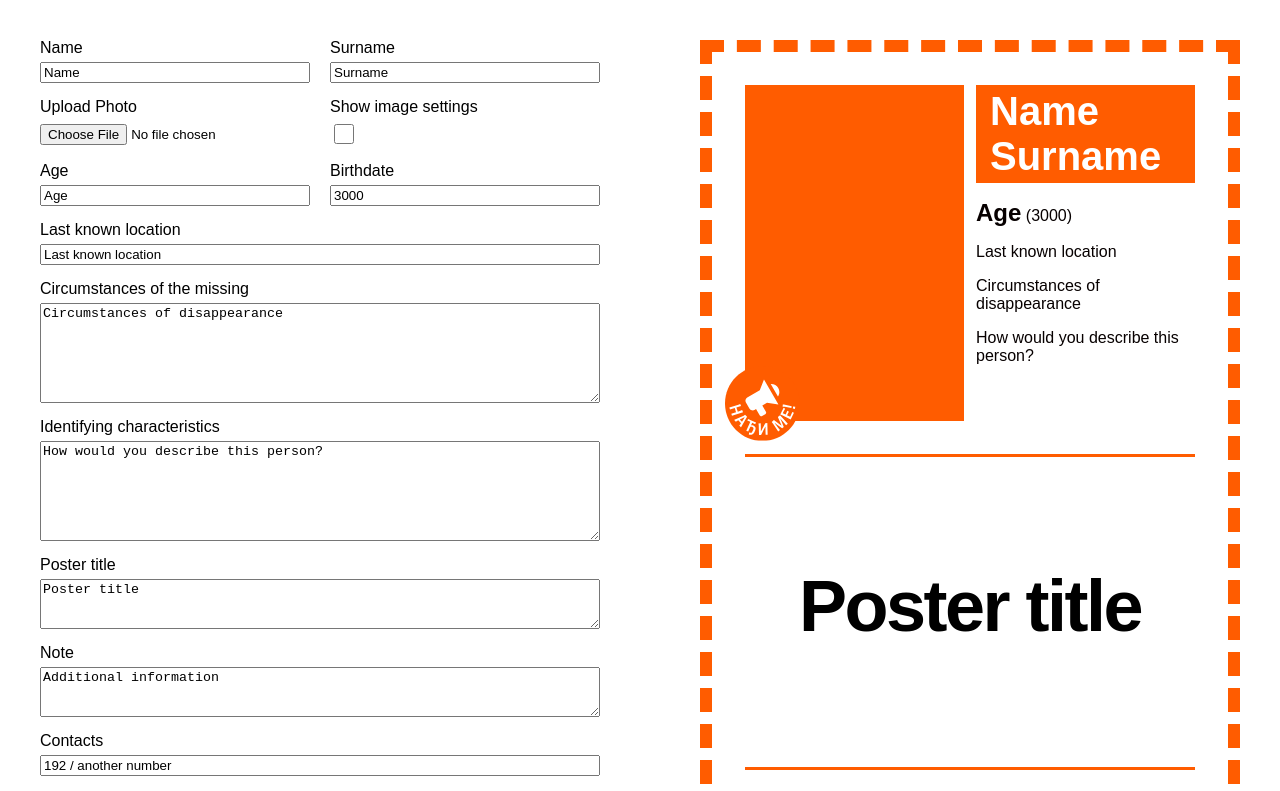
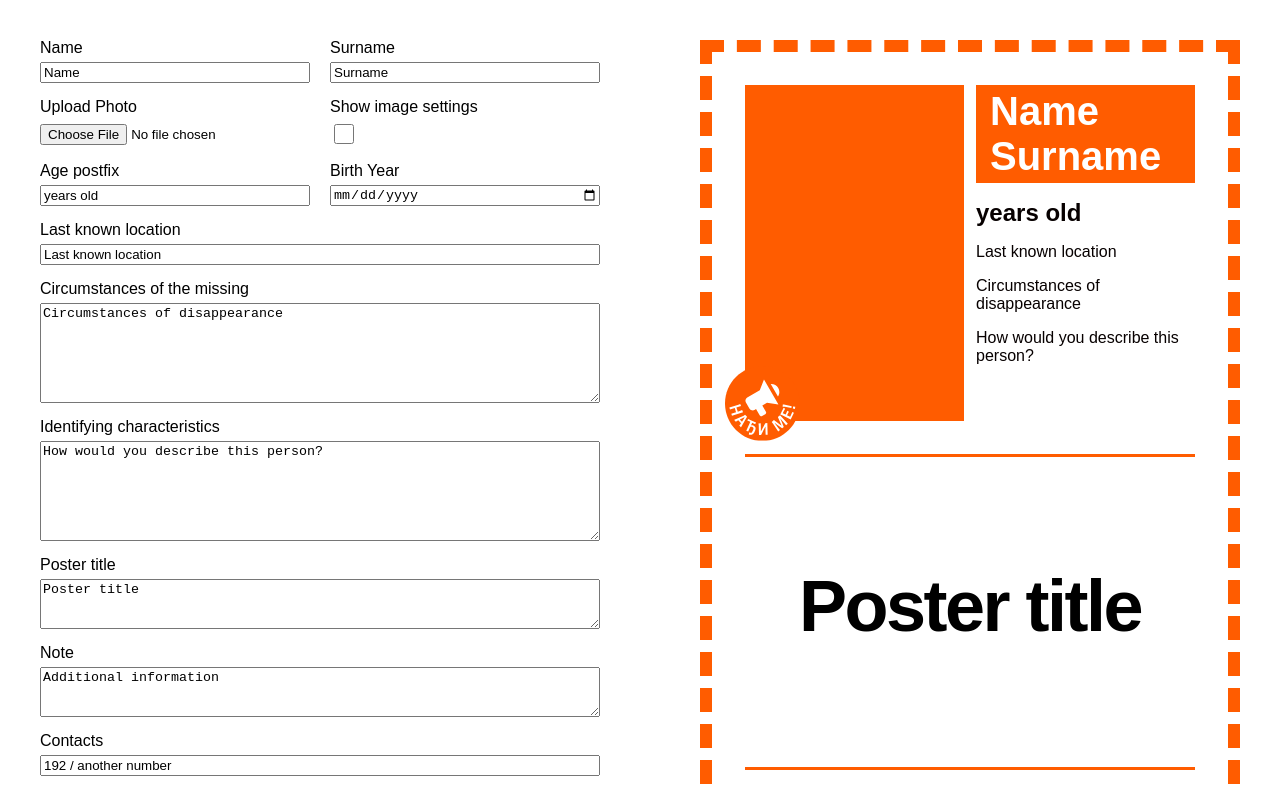
Before and after one commit to dontshoot11/people-search-posters, a SvelteKit app: page / in a window 1280 px wide. Shown: the top 791 px of the page. Built offline with nearby package versions, Linux system fonts and the light colour scheme.

Commit message:
interface update

```diff
--- a/src/pageComponents/posterGenerator/components/Poster/Poster.svelte
+++ b/src/pageComponents/posterGenerator/components/Poster/Poster.svelte
@@ -11,6 +11,7 @@
     surname,
     format,
     age,
+    agePostfix,
     birthdate,
     location,
     circumstances,
@@ -21,6 +22,7 @@
     photoScale,
     photoPositionY,
     photoPositionX,
+    showImageLabel,
   } = get(formData);
 
   formData.subscribe((data) => {
@@ -28,6 +30,7 @@
     name = data.name;
     surname = data.surname;
     age = data.age;
+    agePostfix = data.agePostfix;
     birthdate = data.birthdate;
     identifyingFeatures = data.identifyingFeatures;
     format = data.format;
@@ -39,6 +42,7 @@
     photoScale = data.photoScale;
     photoPositionY = data.photoPositionY;
     photoPositionX = data.photoPositionX;
+    showImageLabel = data.showImageLabel;
   });
 
   $: formData.subscribe(() => {
@@ -53,7 +57,7 @@
 >
   <div class={styles.infoBlock}>
     <div
-      class={styles.photoWrap}
+      class={`${styles.photoWrap} ${showImageLabel && styles.imageLabel}`}
       style="background-image: url({file}); background-position: {photoPositionX}% {photoPositionY}%; background-size: {photoScale}%; "
     ></div>
     <div class={styles.infoBlockTextContent}>
@@ -63,9 +67,16 @@
         >
       </div>
       <div class={styles.ageBlock} data-container="text-container">
-        <span class={styles.age} data-block="text-block">{age}</span>
+        <div class={styles.ageWrap}>
+          {#if age}
+            <span class={styles.age} data-block="text-block">{age}</span>
+          {/if}
+          <span class={styles.age} data-block="text-block">{agePostfix}</span>
+        </div>
         <span class={styles.birthdate} data-block="text-block">
-          ({birthdate})
+          {#if birthdate}
+            ({birthdate})
+          {/if}
         </span>
       </div>
       <div
--- a/src/pageComponents/posterGenerator/components/Poster/style.module.css
+++ b/src/pageComponents/posterGenerator/components/Poster/style.module.css
@@ -15,6 +15,7 @@
   position: relative;
   background-repeat: no-repeat;
   background-color: var(--accent-color);
+  &.imageLabel {
     &:before {
       content: "";
       position: absolute;
@@ -25,6 +26,7 @@
       flex-shrink: 0;
       bottom: -20rem;
       left: -20rem;
+    }
   }
 }
 
@@ -59,6 +61,9 @@
 .ageBlock {
   color: var(--font-secondary);
   margin-top: 1em;
+  display: flex;
+  align-items: center;
+  gap: 0.5em;
 }
 
 .age {
@@ -70,6 +75,8 @@
 .birthdate {
   font-size: 16rem;
   line-height: normal;
+  height: 1em;
+  min-width: 3em;
 }
 
 .circumstancesBlock {
--- a/src/pageComponents/posterGenerator/components/formComponent/FormComponent.svelte
+++ b/src/pageComponents/posterGenerator/components/formComponent/FormComponent.svelte
@@ -10,8 +10,7 @@
 
   let {
     title,
-    age,
-    birthdate,
+    agePostfix,
     location,
     circumstances,
     note,
@@ -20,12 +19,17 @@
     format,
     name,
     surname,
+    showImageLabel,
     photoScale,
     photoPositionX,
     photoPositionY,
   } = get(formData);
 
   let showImageSettings = false;
+
+  const currentYear = new Date().getFullYear();
+  const currentMonth = new Date().getMonth();
+  const currentDay = new Date().getDate();
 
   function updateField<K extends keyof TFormData>(
     field: K,
@@ -37,6 +41,24 @@
     }));
   }
 
+  function handleDateChange(event: Event) {
+    const target = event.target as HTMLInputElement;
+    if (target.value) {
+      const selectedDate = new Date(target.value);
+      updateField("birthdate", selectedDate.getFullYear());
+      let calculatedAge = currentYear - selectedDate.getFullYear();
+      if (
+        selectedDate.getMonth() > currentMonth ||
+        (selectedDate.getMonth() === currentMonth &&
+          selectedDate.getDate() > currentDay)
+      ) {
+        calculatedAge--;
+      }
+
+      updateField("age", calculatedAge);
+    }
+  }
+
   function handleInput(event: Event, field: keyof TFormData) {
     const target = event.target as HTMLInputElement;
     updateField(field, target.value);
@@ -45,6 +67,11 @@
   function handleSelect(event: Event) {
     const target = event.target as HTMLSelectElement;
     updateField("format", target.value as TFormData["format"]);
+  }
+
+  function handleCheckboxChange(event: Event) {
+    const target = event.target as HTMLInputElement;
+    updateField("showImageLabel", target.checked);
   }
 
   function handleFileUpload(event: Event) {
@@ -139,28 +166,36 @@
             on:input={(e) => handleInput(e, "photoPositionY")}
           />
         </label>
+        <label class={styles.label}>
+          Show image label
+          <input
+            class={styles.checkbox}
+            type="checkbox"
+            on:change={(e) => handleCheckboxChange(e)}
+            bind:checked={showImageLabel}
+          />
+        </label>
       </div>
     {/if}
   </div>
   <div class={styles.formGrid}>
     <label class={styles.label}>
-      Age
+      Age postfix
       <input
         type="text"
-        bind:value={age}
-        on:input={(e) => handleInput(e, "age")}
-        required
-        placeholder="Name"
+        bind:value={agePostfix}
+        on:input={(e) => handleInput(e, "agePostfix")}
+        placeholder="Enter age postfix"
       />
     </label>
     <label class={styles.label}>
-      Birthdate
+      Birth Year
       <input
-        type="text"
-        bind:value={birthdate}
-        on:input={(e) => handleInput(e, "birthdate")}
-        required
-        placeholder="Birthdate"
+        class={styles.datePicker}
+        type="date"
+        max={`${currentYear}-12-31`}
+        on:change={handleDateChange}
+        placeholder="Select birth date"
       />
     </label>
   </div>
--- a/src/pageComponents/posterGenerator/components/formComponent/style.module.css
+++ b/src/pageComponents/posterGenerator/components/formComponent/style.module.css
@@ -12,6 +12,10 @@
 .checkbox {
   width: 20rem;
   height: 20rem;
+  cursor: pointer;
+}
+
+.datePicker {
   cursor: pointer;
 }
 
@@ -48,15 +52,21 @@
 }
 
 .imageSettings {
+  z-index: 999;
   padding: 20rem;
   width: 200rem;
   background-color: var(--bg-color);
   border-radius: 16px;
-  position: fixed;
+  position: absolute;
   right: 20rem;
   bottom: 20rem;
   border: 1px solid var(--accent-color);
-  input {
+  @media (min-width: 960px) {
+    top: 20rem;
+    right: 20rem;
+    bottom: unset;
+  }
+  input:not(.checkbox) {
     width: 100%;
   }
 }
--- a/src/pageComponents/posterGenerator/style.module.css
+++ b/src/pageComponents/posterGenerator/style.module.css
@@ -6,6 +6,7 @@
   max-width: 1240rem;
   margin: 0 auto;
   gap: 20rem;
+  position: relative;
   @media (min-width: 960px) {
     flex-direction: row;
     justify-content: space-between;
--- a/src/stores/formStore.ts
+++ b/src/stores/formStore.ts
@@ -5,14 +5,16 @@ export const formData = writable<TFormData>({
   title: "Poster title",
   name: "Name",
   surname: "Surname",
-  age: "Age",
-  birthdate: 3000,
+  age: null,
+  agePostfix: "years old",
+  birthdate: null,
   location: "Last known location",
   circumstances: "Circumstances of disappearance",
   identifyingFeatures: "How would you describe this person?",
   note: "Additional information",
   format: "igstory",
   file: "",
+  showImageLabel: true,
   photoScale: 100,
   photoPositionX: 50,
   photoPositionY: 50,
--- a/src/types/types.ts
+++ b/src/types/types.ts
@@ -4,8 +4,9 @@ export type TFormData = {
   title: string;
   name: string;
   surname: string;
-  age: string;
-  birthdate: number;
+  age: number | null;
+  agePostfix: string;
+  birthdate: number | null;
   location: string;
   circumstances: string;
   identifyingFeatures: string;
@@ -13,6 +14,7 @@ export type TFormData = {
   file: string;
   contacts: string;
   photoScale: number;
+  showImageLabel: boolean;
   photoPositionX: number;
   photoPositionY: number;
   format: TFormat;
```
Lines whose indentation alone changed are shown as unchanged.
